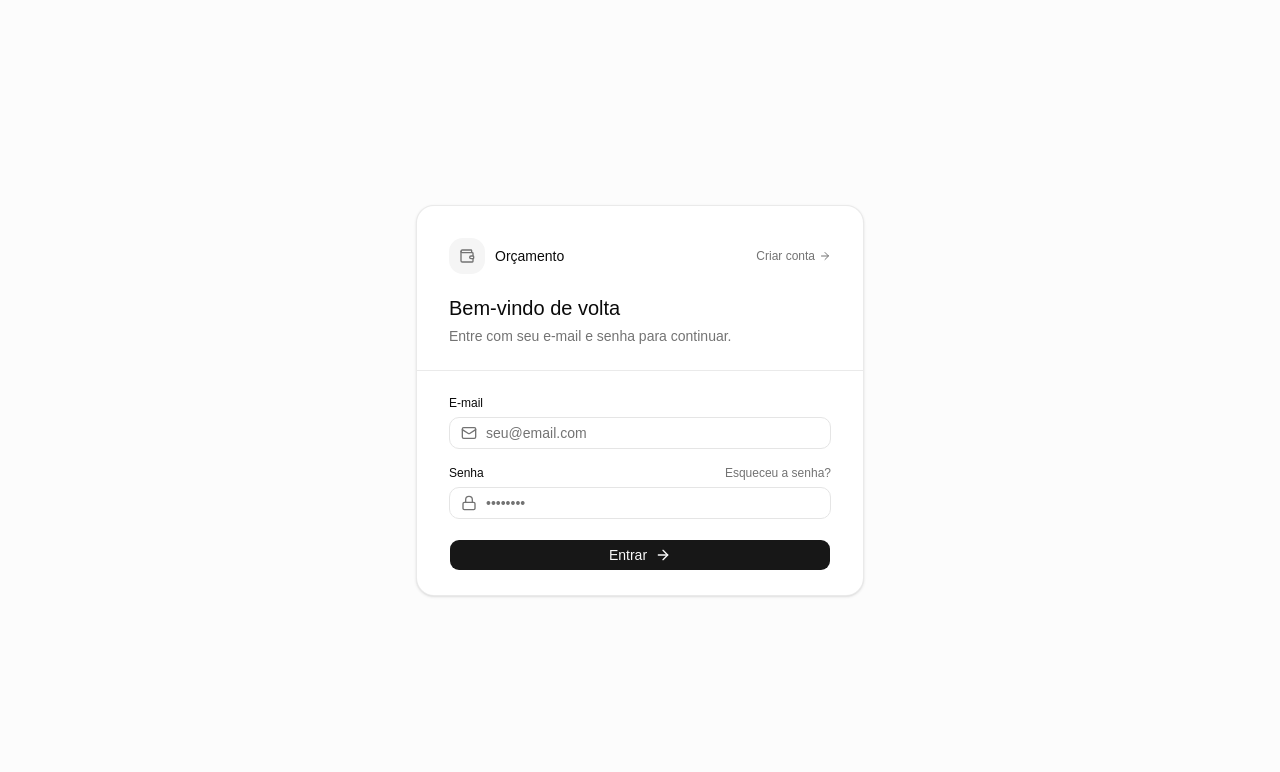
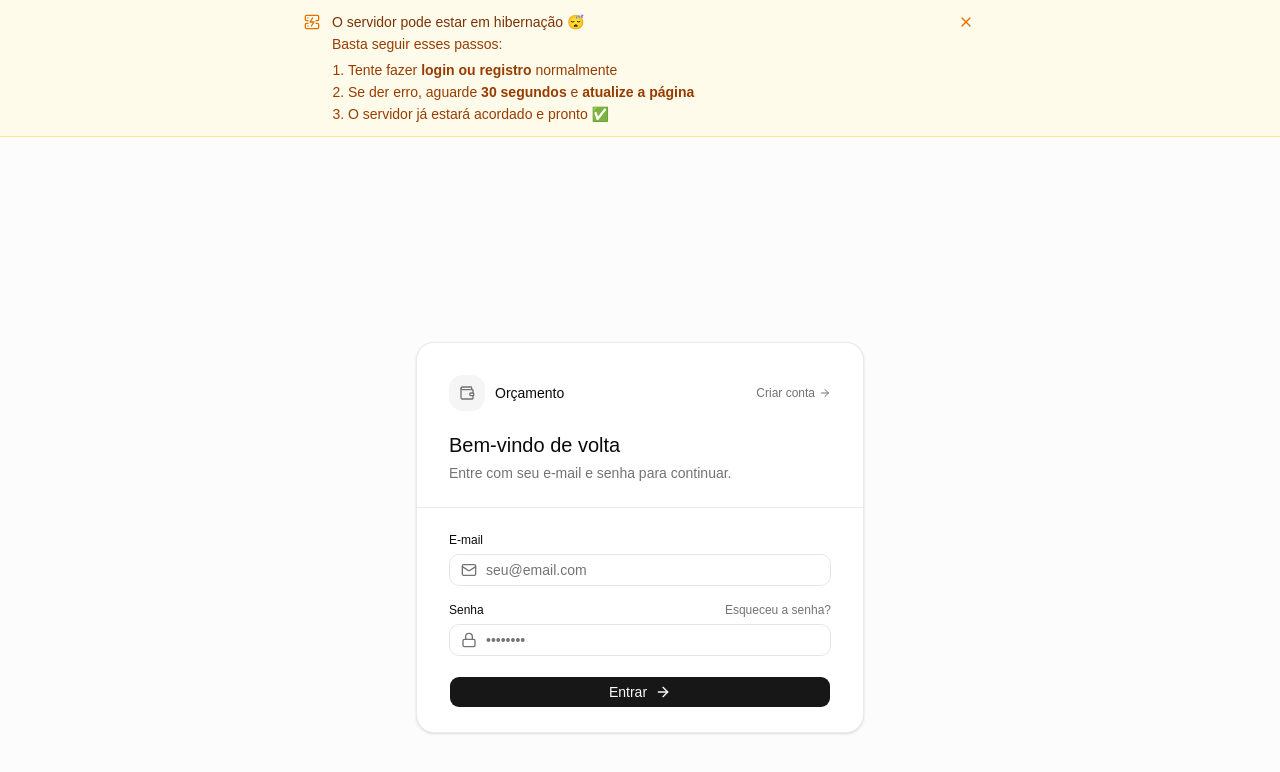
Before and after one commit to GutLuiz/Orcamento-Front-end, a Next.js app: page / in a window 1280 px wide. Shown: the top 772 px of the page. Built offline with nearby package versions, Linux system fonts and the light colour scheme; no server answers.

Commit message:
colocando um aviso de hibernacao do servidor para o usuario final

```diff
--- a/app/layout.tsx
+++ b/app/layout.tsx
@@ -1,6 +1,7 @@
 import type { Metadata } from "next";
 import { Toaster } from "@/components/ui/sonner"
 import "./globals.css";
+import { ServerWakeBanner } from "@/components/server-wake/server-wake-banner";
 
 export const metadata = {
   title: "Organiza Aí",
@@ -15,6 +16,7 @@ export default function RootLayout({
   return (
     <html lang="en" className="h-full antialiased">
       <body className="min-h-full flex flex-col">
+      <ServerWakeBanner />
         {children}
         <Toaster />
       </body>
--- /dev/null
+++ b/components/server-wake/server-wake-banner.tsx
@@ -0,0 +1,36 @@
+// components/server-wake-banner.tsx
+"use client"
+import { useState } from "react"
+import { X, ServerCrash } from "lucide-react"
+
+export function ServerWakeBanner() {
+  const [visible, setVisible] = useState(true)
+
+  if (!visible) return null
+
+  return (
+    <div className="w-full bg-amber-50 border-b border-amber-200 px-4 py-3 text-sm text-amber-900">
+      <div className="mx-auto flex max-w-2xl items-start gap-3">
+        <ServerCrash className="mt-0.5 h-4 w-4 shrink-0 text-amber-600" />
+        <div className="flex-1">
+          <p className="font-medium">O servidor pode estar em hibernação 😴</p>
+          <p className="mt-0.5 text-amber-800">
+            Basta seguir esses passos:
+          </p>
+          <ol className="mt-1.5 list-decimal pl-4 space-y-0.5 text-amber-800">
+            <li>Tente fazer <strong>login ou registro</strong> normalmente</li>
+            <li>Se der erro, aguarde <strong>30 segundos</strong> e <strong>atualize a página</strong></li>
+            <li>O servidor já estará acordado e pronto ✅</li>
+          </ol>
+        </div>
+        <button
+          onClick={() => setVisible(false)}
+          className="shrink-0 rounded p-0.5 text-amber-600 transition hover:bg-amber-100"
+          aria-label="Fechar aviso"
+        >
+          <X className="h-4 w-4" />
+        </button>
+      </div>
+    </div>
+  )
+}
```
